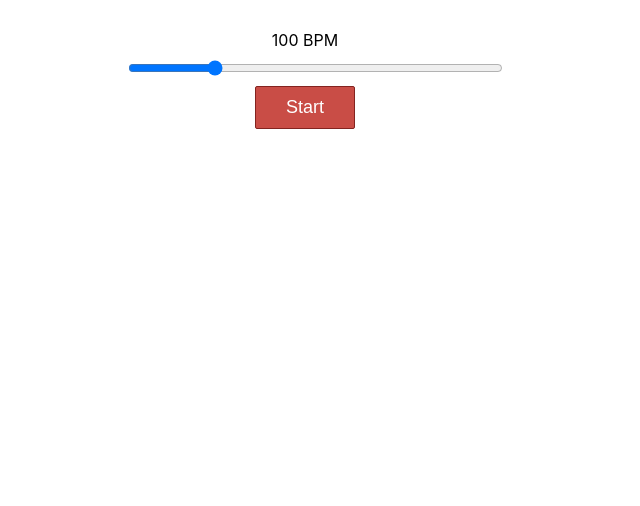
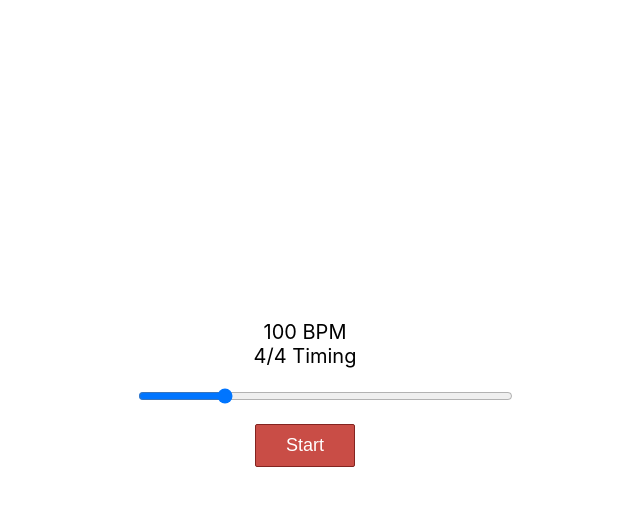
Before and after one commit to malloryrsteffes/react-metronome, a React (Create React App) app: page / in a window 1280 px wide. Shown: the top 506 px of the page, without its empty margins (335-975 px from the left). Built offline with nearby package versions, Linux system fonts and the light colour scheme.

Commit message:
Timing added, need  to add way to change beats per measure

```diff
--- a/src/Metronome.css
+++ b/src/Metronome.css
@@ -2,12 +2,12 @@
   text-align: center;
   max-width: 375px;
   margin: 0 auto;
-    padding: 30px;
-  }
+  padding: 25%;
+font-size: 20px}
 
 .bpm-slider input {
   width: 100%;
-    margin: 10px;
+  margin: 20px;
 }
 
 .metronome button {
--- a/src/Metronome.js
+++ b/src/Metronome.js
@@ -69,12 +69,13 @@ class Metronome extends Component {
     }));
   };
   render() {
-    const { playing, bpm } = this.state;
+    const { playing, bpm, beatsPerMeasure } = this.state;
 
     return (
       <div className="metronome">
         <div className="bpm-slider">
           <div>{bpm} BPM</div>
+          <div>{beatsPerMeasure}/4 Timing</div>
           <input
             type="range"
             min="60"
```
Lines whose indentation alone changed are shown as unchanged.
